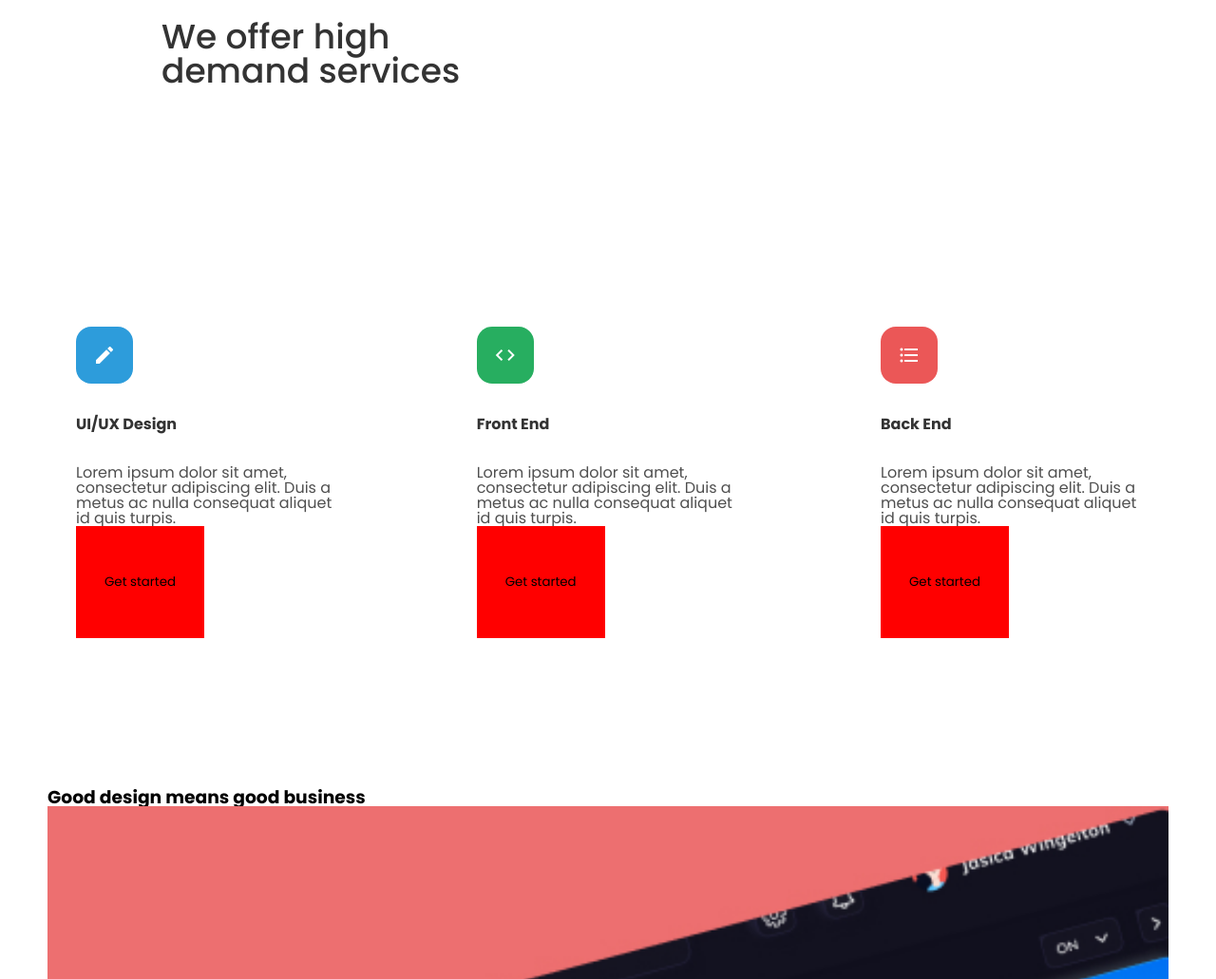
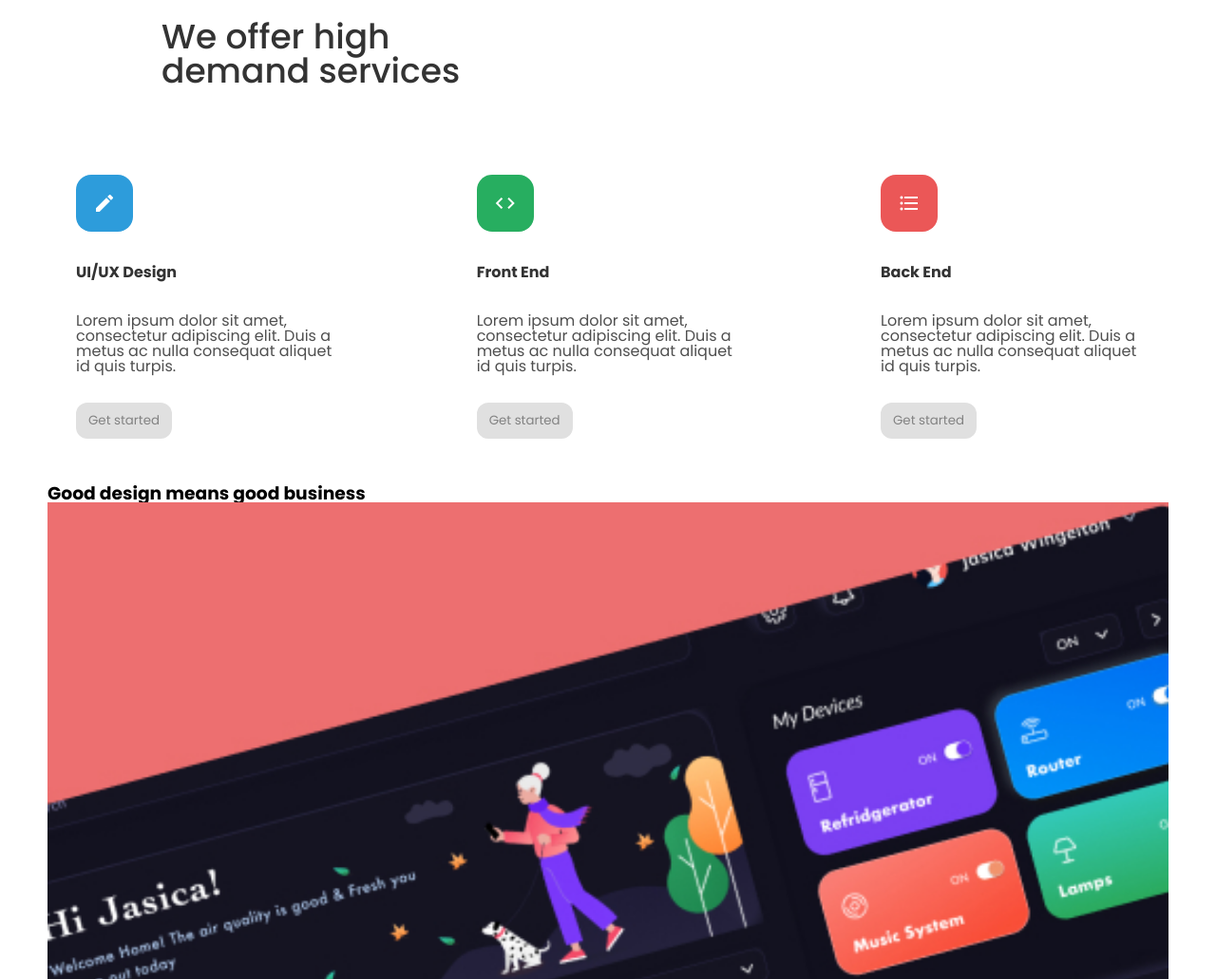
Before and after one commit to iCode-Cat/7-Eddie-Page, a plain HTML site: page index.html in a window 1280 px wide. Shown: the part 1220-2251 px from the top of the page at 95% size. Drawn offline with Linux system fonts and the light colour scheme.

Commit message:
Offers components styled

```diff
--- a/index.html
+++ b/index.html
@@ -72,7 +72,7 @@
                                 Lorem ipsum dolor sit amet, <br> consectetur adipiscing elit. Duis a <br> metus ac nulla consequat
                                 aliquet <br> id quis turpis.
                             </p>
-                            <button class="btn btn-secondary-hover card">
+                            <button class="btn btn-secondary-hover">
                                 Get started
                             </button>
                         </div>
@@ -85,7 +85,7 @@
                                 Lorem ipsum dolor sit amet, consectetur adipiscing elit. Duis a metus ac nulla consequat
                                 aliquet id quis turpis.
                             </p>
-                            <button class="btn btn-secondary-hover card">
+                            <button class="btn btn-secondary-hover">
                                 Get started
                             </button>
                         </div>
@@ -98,7 +98,7 @@
                                 Lorem ipsum dolor sit amet, consectetur adipiscing elit. Duis a metus ac nulla consequat
                                 aliquet id quis turpis.
                             </p>
-                            <button class="btn btn-secondary-hover card">
+                            <button class="btn btn-secondary-hover">
                                 Get started
                             </button>
                         </div>
--- a/scss/_offers.scss
+++ b/scss/_offers.scss
@@ -3,7 +3,6 @@
     margin-top: 10.2rem;
 
     .offers-header {
-        margin-bottom:  9.2rem;
         @extend .margin-left;
         h1 {
             font-weight: 500;
@@ -14,6 +13,7 @@
     }
 
     &-cards {
+        margin-top: 4.2rem;
         justify-content: space-between;
         display: flex;
         flex-direction: row;
@@ -27,6 +27,8 @@
        justify-content: center;
         padding: 4.9rem 3rem;
         max-width: 341px;
+        transition: 0.3s;
+        border-radius: 24px;
         // Icons
         span {
             padding: 1.8rem;
@@ -44,17 +46,33 @@
             color:var(--clr-gray2)
         }
 
-        button {
-            background: red;
+        .btn-secondary-hover {
+            background: #E0E0E0;
+            color: #828282;
+            margin-top: 3rem;
+            padding: 0.9rem 1.3rem;
+            border-radius: 12px;
+            transition: 0.3s;
+        }
+
+        .btn-secondary-hover:hover {
+            background: var(--clr-blue);
+            color: #fff;
         }
     }
     .card:nth-child(2) {
         margin: 11rem 0;
     }
 
+    // Hover Effects
+    .card:hover {
+        cursor: pointer;
+        box-shadow: 1px 1px 20px 1px rgba(0, 0, 0, 0.096);
+    }
+
     @media (min-width:50em) {
-        &-cards {
-
+        .card:nth-child(2) {
+            margin: unset;
         }
 
     }
```
Also changed, not shown: scss/main.css, 1 other file.
